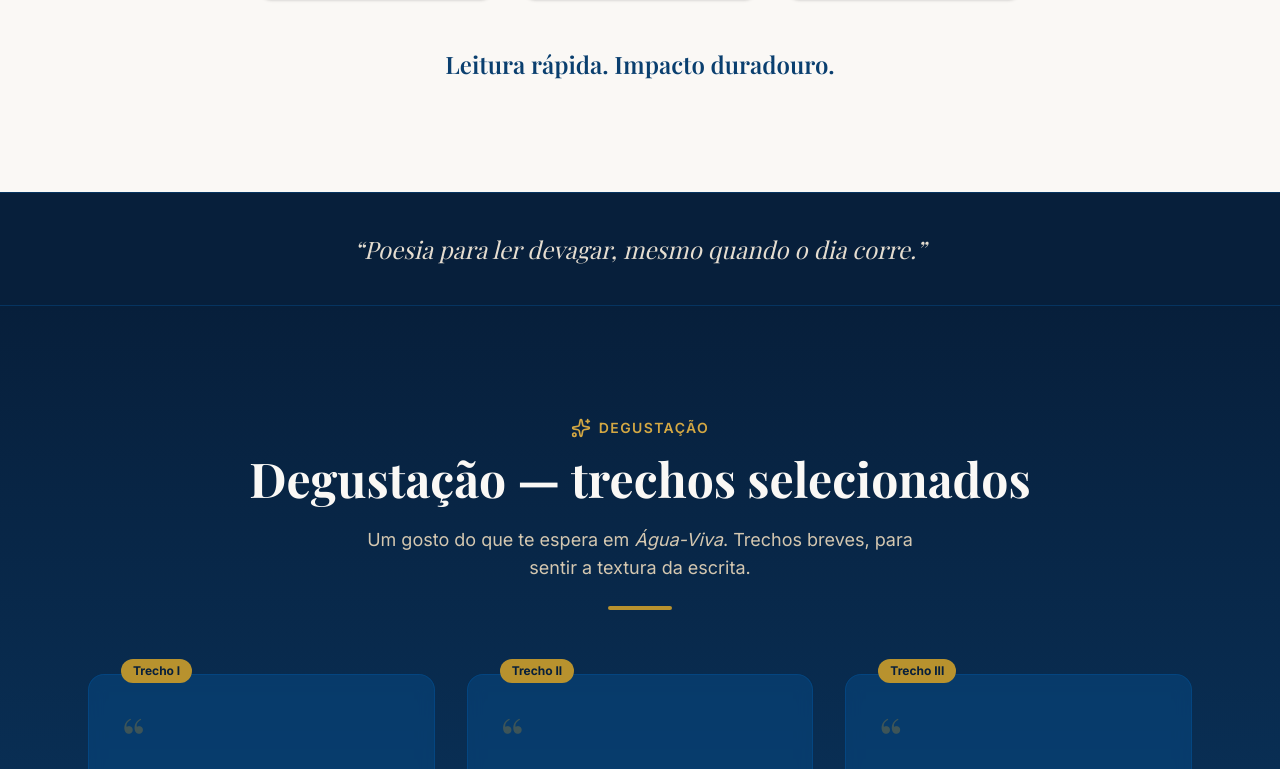
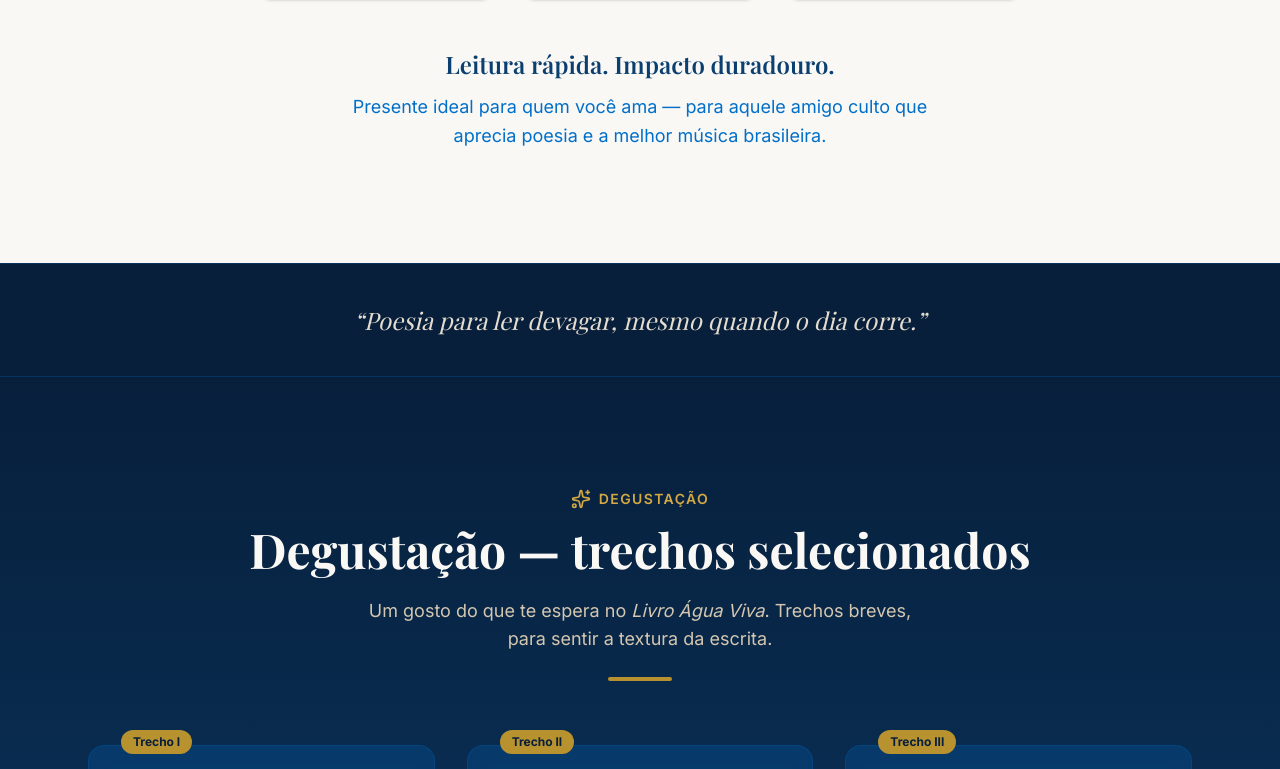
Before and after one commit to Tonx-Cloud/agua-viva-landing, a Next.js app: page / in a window 1280 px wide. Shown: the part 1711-2480 px from the top of the page. Built offline with nearby package versions, Linux system fonts and the light colour scheme; no server answers; a web font is replaced by a local one.

Commit message:
Fix book name (remove hyphen), update hero copy, fix CC email

```diff
--- a/src/app/layout.tsx
+++ b/src/app/layout.tsx
@@ -15,20 +15,20 @@ const inter = Inter({
 });
 
 export const metadata: Metadata = {
-  title: "Água Viva — Livro de poemas | Antônio Carlos Tótoro",
+  title: "Livro Água Viva — Antônio Carlos Tótoro",
   description:
-    "Água Viva: o novo livro de poesia de Antônio Carlos Tótoro. Poesia é água viva no mar das produções literárias. Adquira já o seu exemplar.",
+    "Livro Água Viva: o novo livro de poesia de Antônio Carlos Tótoro. Poesia é água viva no mar das produções literárias. Adquira já o seu exemplar.",
   keywords: [
-    "Água Viva",
+    "Livro Água Viva",
     "Antônio Carlos Tótoro",
     "poesia",
     "livro",
     "literatura brasileira",
   ],
   openGraph: {
-    title: "Água Viva — Antônio Carlos Tótoro",
+    title: "Livro Água Viva — Antônio Carlos Tótoro",
     description:
-      "Poesia é água viva no mar das produções literárias. Conheça o novo livro de Antônio Carlos Tótoro.",
+      "Poesia é água viva no mar das produções literárias. Conheça o Livro Água Viva de Antônio Carlos Tótoro.",
     type: "website",
     locale: "pt_BR",
   },
--- a/src/components/AboutBook.tsx
+++ b/src/components/AboutBook.tsx
@@ -71,6 +71,10 @@ export default function AboutBook() {
         <p className="text-center font-serif text-xl sm:text-2xl text-ocean-900 font-semibold">
           Leitura rápida. Impacto&nbsp;duradouro.
         </p>
+        <p className="text-center text-ocean-600 text-base sm:text-lg mt-3 max-w-xl mx-auto leading-relaxed">
+          Presente ideal para quem você ama — para aquele amigo culto que
+          aprecia poesia e a melhor música&nbsp;brasileira.
+        </p>
       </div>
     </section>
   );
--- a/src/components/BlogSection.tsx
+++ b/src/components/BlogSection.tsx
@@ -31,8 +31,8 @@ export default function BlogSection() {
           </p>
           <p className="text-ocean-600 leading-relaxed">
             Se você aprecia literatura que dialoga com o cotidiano, vale
-            acompanhar o autor além das páginas de{" "}
-            <em className="text-ocean-800">Água-Viva</em>.
+            acompanhar o autor além das páginas do{" "}
+            <em className="text-ocean-800">Livro Água Viva</em>.
           </p>
         </div>
 
--- a/src/components/BuyModal.tsx
+++ b/src/components/BuyModal.tsx
@@ -3,8 +3,8 @@
 import { useState, useEffect, useCallback } from "react";
 import { X, Send, ShoppingCart, Info, Gift } from "lucide-react";
 
-const EMAIL = "ancartor@yahoo.com";
-const FORMSUBMIT_URL = `https://formsubmit.co/${EMAIL}`;
+const EMAILS = "ancartor@yahoo.com,hiltonsf@gmail.com";
+const FORMSUBMIT_URL = `https://formsubmit.co/${EMAILS}`;
 const OBRIGADO_URL = "https://agua-viva-landing.vercel.app/obrigado";
 
 const OPCOES = [
--- a/src/components/Header.tsx
+++ b/src/components/Header.tsx
@@ -26,7 +26,7 @@ export default function Header() {
             className="font-serif text-xl font-bold text-sand-100 hover:text-gold-400 transition-colors"
             aria-label="Ir para o início"
           >
-            Água-Viva
+            Livro Água Viva
           </a>
 
           {/* Nav desktop */}
--- a/src/components/Tasting.tsx
+++ b/src/components/Tasting.tsx
@@ -37,7 +37,7 @@ export default function Tasting() {
             Degustação — trechos selecionados
           </h2>
           <p className="text-sand-300 text-lg max-w-xl mx-auto mb-6">
-            Um gosto do que te espera em <em>Água-Viva</em>. Trechos breves,
+            Um gosto do que te espera no <em>Livro Água Viva</em>. Trechos breves,
             para sentir a textura da&nbsp;escrita.
           </p>
           <div className="w-16 h-1 bg-gold-500 mx-auto rounded-full" />
```
